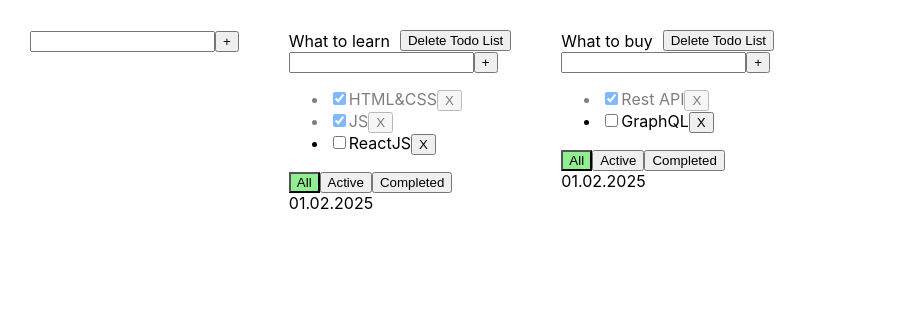
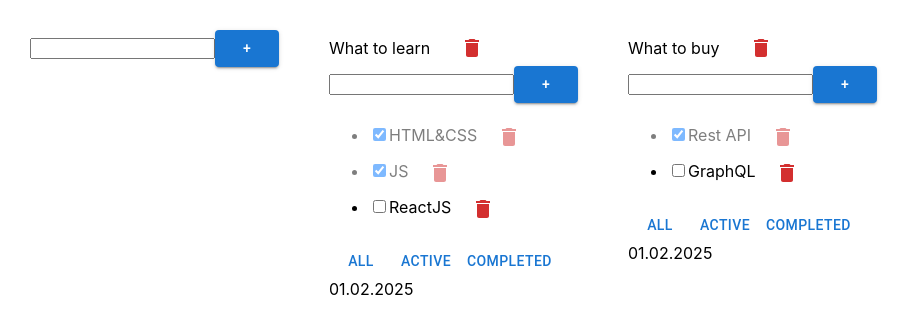
Before and after one commit to FillArt/todo-vite, a React (Vite) app: page / in a window 1280 px wide. Shown: the top 334 px of the page, without its empty margins (0-911 px from the left). Built offline with nearby package versions, Linux system fonts and the light colour scheme.

Commit message:
feat: styled the button using Material UI

```diff
--- a/src/TodoListItem.tsx
+++ b/src/TodoListItem.tsx
@@ -3,6 +3,9 @@ import {ButtonBase} from "./assets/components/ButtonBase.tsx";
 import './App.css'
 import {CreateItemForm} from "./CreateItemForm.tsx";
 import {EditableSpan} from "./EditableSpan.tsx";
+
+import IconButton from '@mui/material/IconButton'
+import DeleteIcon from '@mui/icons-material/Delete'
 
 type TodoListProps = {
     todo: Todolist,
@@ -47,7 +50,9 @@ export const TodoListItem = ({
         <div>
             <div className={'container'}>
                 <EditableSpan value={title} onChange={changeTodoListTitleHandler}  />
-                <ButtonBase title={'Delete Todo List'} onClick={() => deleteTodoList(id)}/>
+                <ButtonBase onClick={() => deleteTodoList(id)} color={'error'} style={'text'}>
+                    <DeleteIcon/>
+                </ButtonBase>
             </div>
 
             <CreateItemForm onCreateItem={createTaskHandler} />
@@ -73,7 +78,9 @@ export const TodoListItem = ({
                             <li key={task.id} className={task.isDone ? 'is-done' : ''}>
                                 <input type="checkbox" checked={task.isDone} onChange={changeTaskStatusHandler}/>
                                 <EditableSpan value={task.title} onChange={changeTaskTitleHandler} />
-                                <ButtonBase title="X" onClick={() => deleteTaskHandler()}/>
+                                <ButtonBase onClick={() => deleteTaskHandler()} color={'error'} style={'text'}>
+                                    <DeleteIcon/>
+                                </ButtonBase>
 
                             </li>
                         )
@@ -82,11 +89,11 @@ export const TodoListItem = ({
             )}
 
             <div>
-                <ButtonBase className={filter === 'all' ? 'active-filter' : ''} title="All"
+                <ButtonBase className={filter === 'all' ? 'active-filter' : ''} style={'text'} title="All"
                             onClick={() => changeFilterHandler('all')}/>
-                <ButtonBase className={filter === 'active' ? 'active-filter' : ''} title="Active"
+                <ButtonBase className={filter === 'active' ? 'active-filter' : ''} style={'text'} title="Active"
                             onClick={() => changeFilterHandler('active')}/>
-                <ButtonBase className={filter === 'completed' ? 'active-filter' : ''} title="Completed"
+                <ButtonBase className={filter === 'completed' ? 'active-filter' : ''} style={'text'} title="Completed"
                             onClick={() => changeFilterHandler('completed')}/>
             </div>
             <div>{data}</div>
--- a/src/assets/components/ButtonBase.tsx
+++ b/src/assets/components/ButtonBase.tsx
@@ -1,10 +1,20 @@
+import Button from '@mui/material/Button'
+import { ReactNode } from 'react';
 
 type ButtonBaseProps = {
-    title: string,
+    title?: string,
     onClick: () => void
-    className?: string
+    className?: string,
+    children?: ReactNode;
+    style?: 'contained' | 'outlined' | 'text'
+    color?: 'primary' | 'secondary' | 'error'
 }
 
-export const ButtonBase = ({ title, onClick, className }: ButtonBaseProps) => {
-    return <button className={className} onClick={onClick}>{title}</button>;
+export const ButtonBase = ({ title, onClick, children, style = 'contained', color = 'primary'}: ButtonBaseProps) => {
+    return (
+        <Button color={color} variant={style} onClick={onClick}>
+            {title ? title : null}
+            {children ? children : null}
+        </Button>
+    );
 };
```
